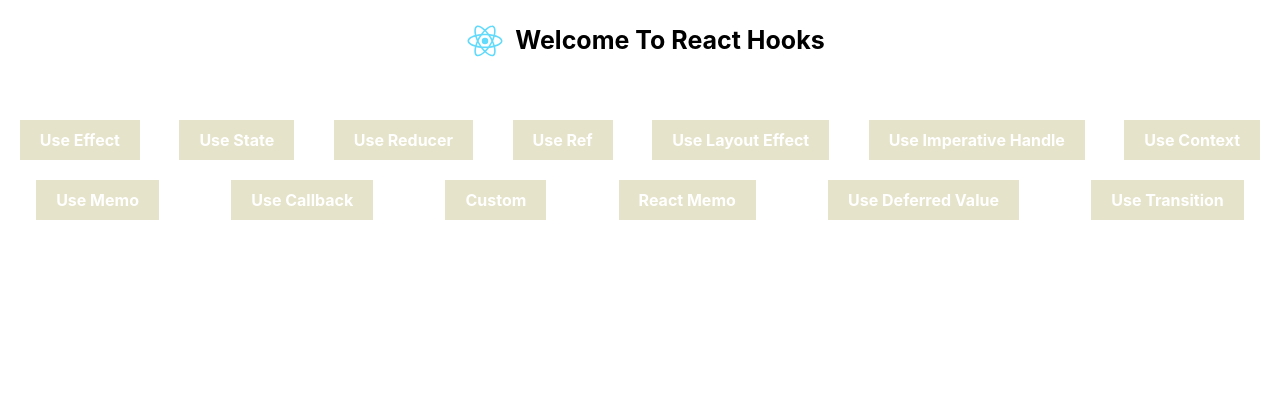
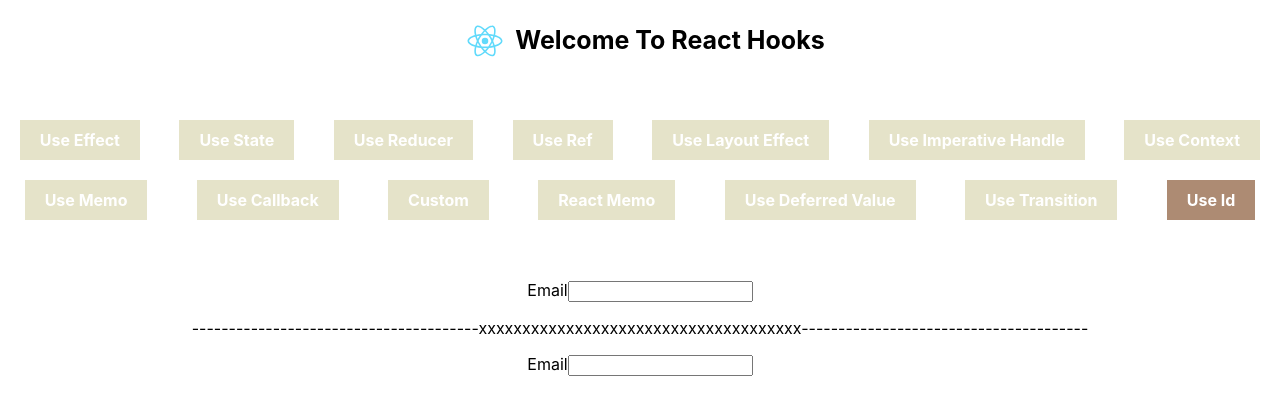
Before and after one commit to Abhishek-dourbi/react-hooks, a React (Create React App) app: page /useId in a window 1280 px wide. Shown: the top 408 px of the page. Built offline with nearby package versions, Linux system fonts and the light colour scheme.

Commit message:
useId hook

```diff
--- a/src/App.js
+++ b/src/App.js
@@ -14,6 +14,7 @@ import CustomHook from './Hooks/CustomHook/CustomHook';
 import ReactMemo from './Components/ReactMemo/ReactMemo';
 import UseDeferredValue from './Hooks/UseDeferredValue/UseDeferredValue';
 import UseTransition from './Hooks/UseTransition';
+import UseId from './Hooks/UseId/UseId';
 
 function App() {
   return (
@@ -34,6 +35,7 @@ function App() {
           <Route path="reactMemo" element={<ReactMemo />} />
           <Route path="useDeferredValue" element={<UseDeferredValue />} />
           <Route path='useTransition' element={<UseTransition />} />
+          <Route path='useId' element={<UseId />} />
         </Routes>
       </div>
     </BrowserRouter>
--- a/src/Home.js
+++ b/src/Home.js
@@ -26,6 +26,7 @@ const Home = () => {
                 <li><NavLink activeClassName="active" to="/reactMemo">React Memo</NavLink></li>
                 <li><NavLink activeClassName="active" to="/useDeferredValue">Use Deferred Value</NavLink></li>
                 <li><NavLink activeClassName="active" to="/useTransition">Use Transition</NavLink></li>
+                <li><NavLink activeClassName="active" to="/useId">Use Id</NavLink></li>
             </ul>
         </div>
     )
--- /dev/null
+++ b/src/Hooks/UseId/Form.js
@@ -0,0 +1,15 @@
+import React from 'react'
+import { useId } from 'react';
+
+const Form = () => {
+    const id = useId();
+
+  return (
+    <>
+        <label htmlFor={id}>Email</label>
+        <input id={id} type='email' />
+    </>
+  )
+}
+
+export default Form;
--- /dev/null
+++ b/src/Hooks/UseId/UseId.js
@@ -0,0 +1,16 @@
+import React from 'react'
+import Form from './Form';
+
+const UseId = () => {
+    return (
+        <>
+            <Form />
+            <p>
+                ---------------------------------------xxxxxxxxxxxxxxxxxxxxxxxxxxxxxxxxxxxxx---------------------------------------
+            </p>
+            <Form />
+        </>
+    )
+}
+
+export default UseId;
```
